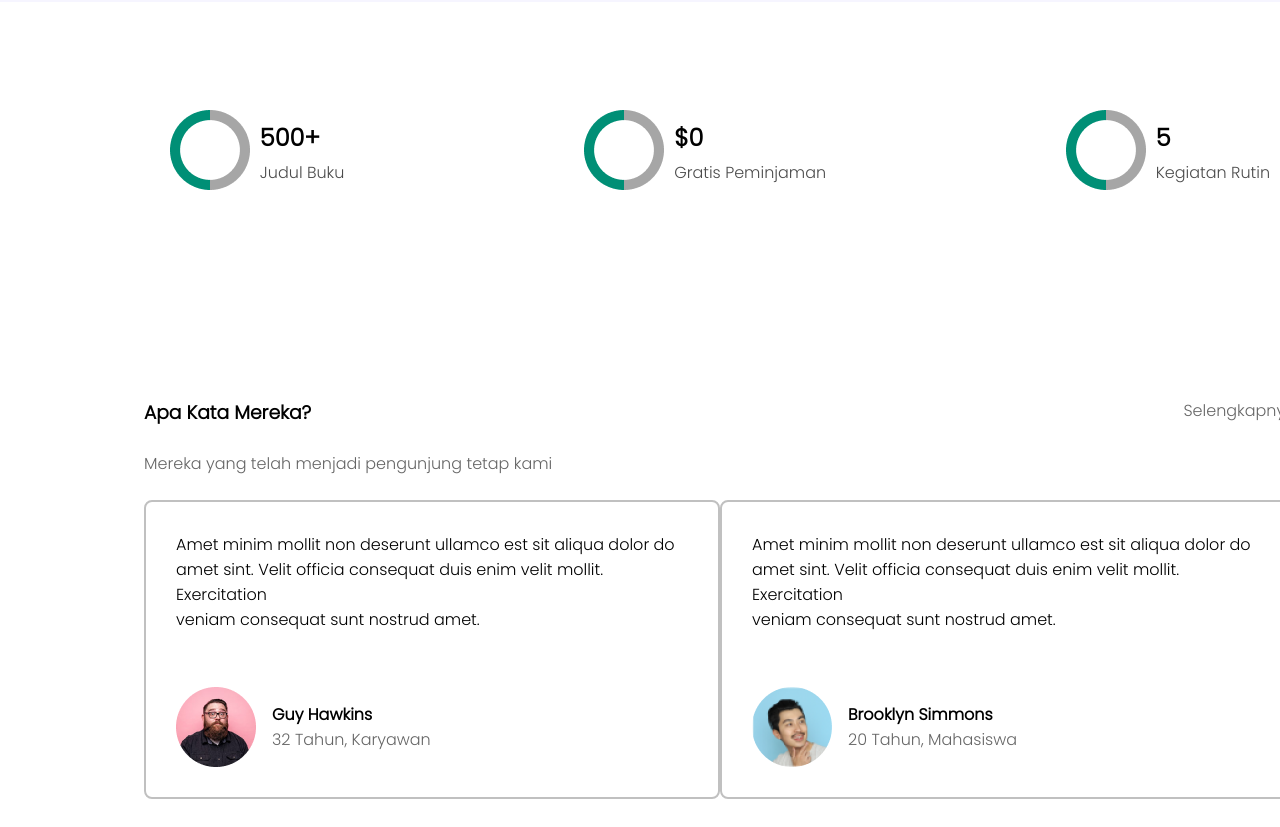
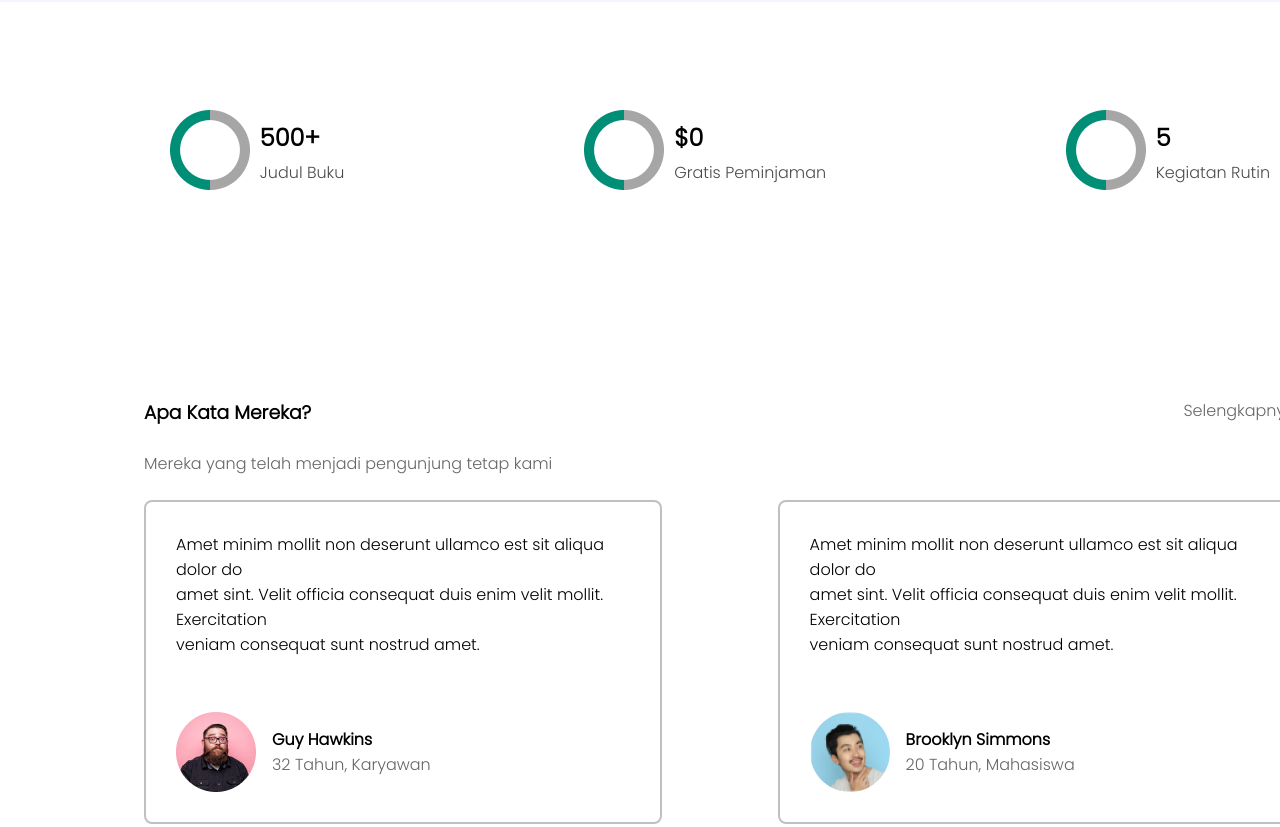
Before and after one commit to abbos02/homework8, a plain HTML site: page index.html in a window 1280 px wide. Shown: the part 1583-2410 px from the top of the page. Drawn offline with Linux system fonts and the light colour scheme.

Commit message:
homework8

```diff
--- a/styles/style.css
+++ b/styles/style.css
@@ -241,16 +241,16 @@ header{
 }
 .item2{
     display: flex;
-    margin: 0 auto;
+
     justify-content: space-between;
 
 }
 .card3{
 
     border: 2px solid silver;
+    width: 45%;
     border-radius: 8px;
     margin-top: 24px;
-    margin-left:  ;
     padding: 30px;
     -webkit-border-radius: 8px;
     -moz-border-radius: 8px;
```
